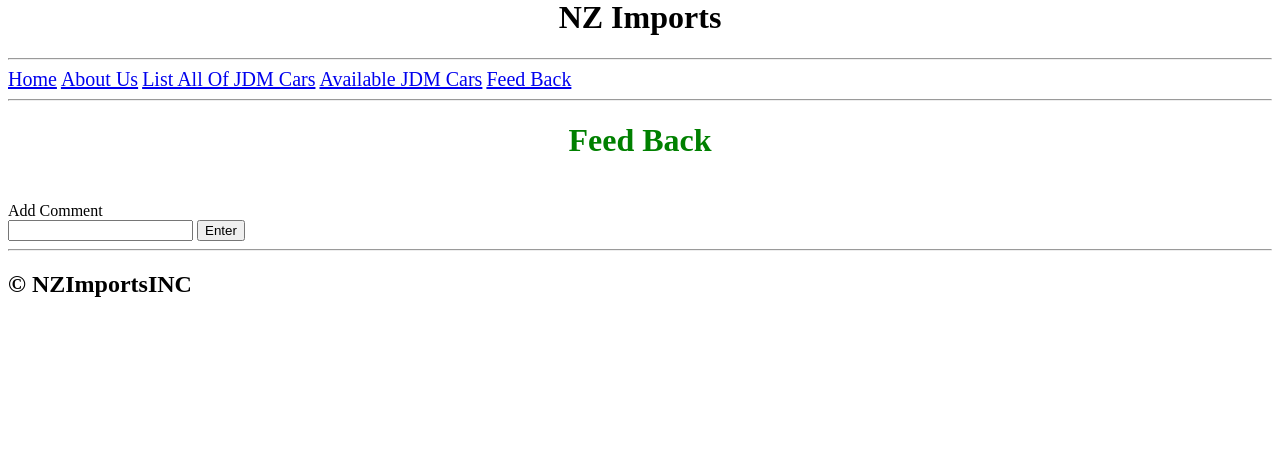
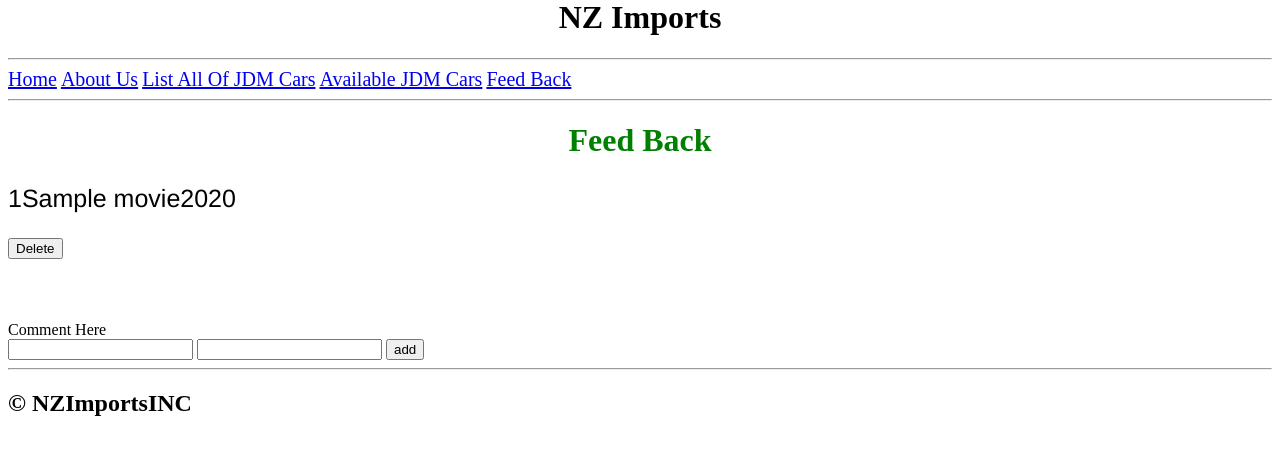
Before and after one commit to Michael41223/carDB, a Flask app: template templates/feed_back.html in a window 1280 px wide. Shown: the part 22-477 px from the top of the page. Run offline with Flask 2, Linux system fonts and the light colour scheme; the template is opened without the code that fills it: most values are stand-ins (such as "Sample title", 1, 10 or a date in 2020).

Commit message:
Fixing Feed Back tab

```diff
--- a/templates/feed_back.html
+++ b/templates/feed_back.html
@@ -4,14 +4,19 @@
 <h1 style="color:green";>Feed Back</h1>
 
 {% for movie in movies %}
+    <p>{{ movie.id }}{{ movie.title }}{{ movie.year }}
+    <form action="/delete_movie" method="post">
+    <input type="hidden" value="{{movie.id}}" name="movie_id">
+    <input type="submit" value="Delete">
     </form></p>
 {% endfor %}
 </br>
-Add Comment
+<h3></h3>
+Comment Here
 <form action="/add_movie" method="post">
-<input type="text" name="title>
+<input type="text" name="Movie title">
 <input type="text" name="Year">
-<input type="submit" value="Enter">
+<input type="submit" value="add">
 </form>
 
 {% endblock %}
```
